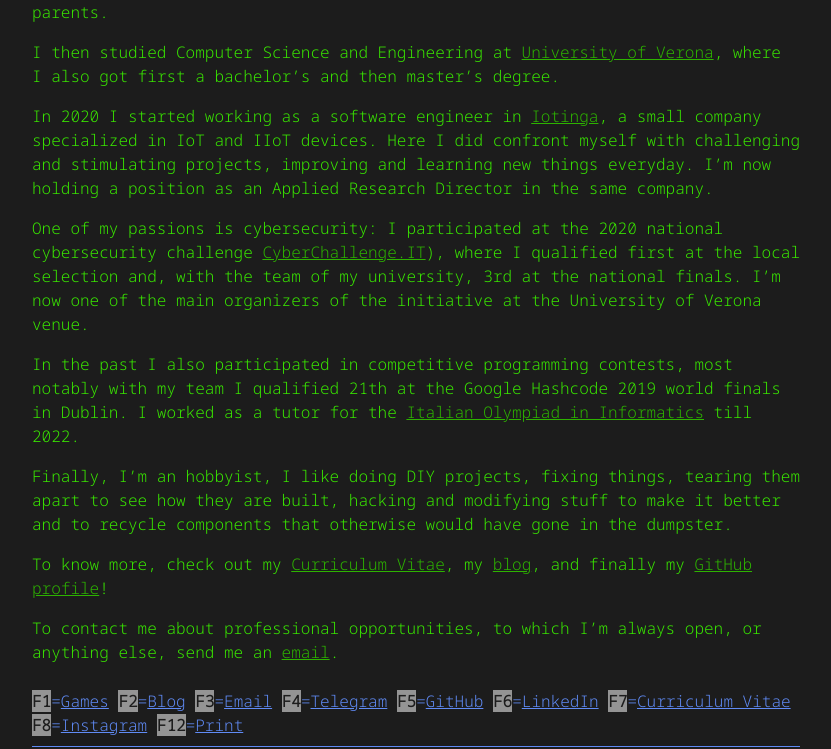
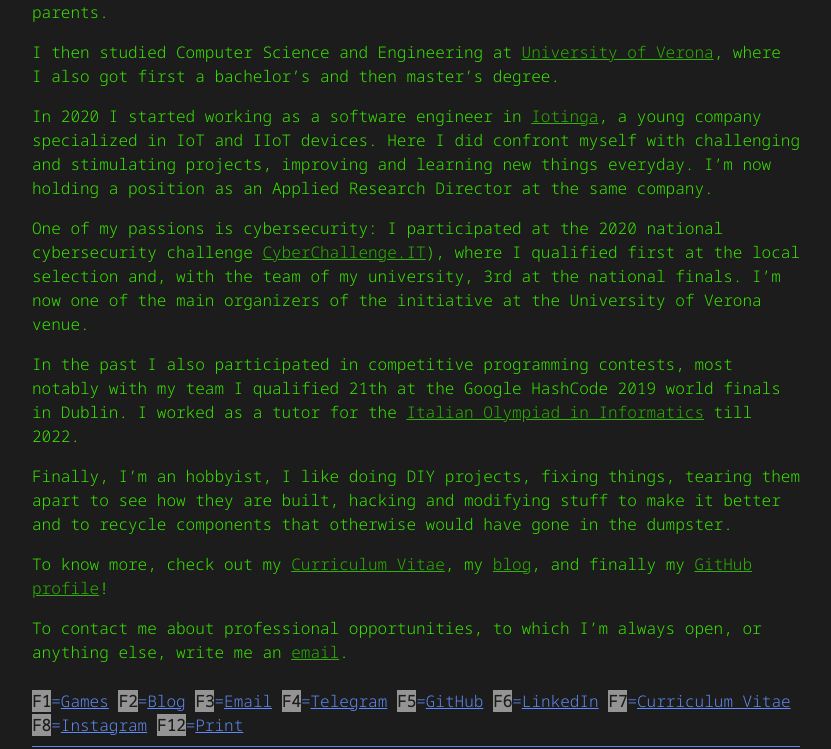
Before and after one commit to alerighi/alerighi.github.io, a Jekyll site: the page built from index.md, in a window 1280 px wide. Shown: the part 377-1126 px from the top of the page, without its empty margins (224-1055 px from the left). Built offline with Jekyll 4.4.1, drawn with Linux system fonts in a browser that asks for light colours.

Commit message:
update homepage

```diff
--- a/index.md
+++ b/index.md
@@ -59,9 +59,9 @@
 where I also got first a bachelor's and then master's degree.
 
 In 2020 I started working as a software engineer in [Iotinga](https://iotinga.it), a
-small company specialized in IoT and IIoT devices. Here I did confront myself with
+young company specialized in IoT and IIoT devices. Here I did confront myself with
 challenging and stimulating projects, improving and learning new things everyday.
-I'm now holding a position as an Applied Research Director in the same company.
+I'm now holding a position as an Applied Research Director at the same company.
 
 One of my passions is cybersecurity: I participated at the 2020 national cybersecurity
 challenge [CyberChallenge.IT](https://cyberchallenge.it)), where I qualified first at
@@ -69,15 +69,15 @@
 I'm now one of the main organizers of the initiative at the University of Verona venue.
 
 In the past I also participated in competitive programming contests, most notably with
-my team I qualified 21th at the Google Hashcode 2019 world finals in Dublin.
+my team I qualified 21th at the Google HashCode 2019 world finals in Dublin.
 I worked as a tutor for the [Italian Olympiad in Informatics](https://olimpiadi-informatica.it) till 2022.
 
 Finally, I'm an hobbyist, I like doing DIY projects, fixing things, tearing them apart to see how they
 are built, hacking and modifying stuff to make it better and to recycle components that otherwise would
 have gone in the dumpster.
 
-To know more, check out my [Curriculum Vitae](/cv/cv-alessandro-righi.pdf), my [blog](/blog), and finally my
-[GitHub profile](https://github.com/alerighi)!
+To know more, check out my [Curriculum Vitae](/cv/cv-alessandro-righi.pdf), my [blog](/blog),
+and finally my [GitHub profile](https://github.com/alerighi)!
 
-To contact me about professional opportunities, to which I'm always open, or anything else, send me an
-[email](mailto:alessandro.righi@alerighi.it).<span class="blink big-screen-only">█</span>
+To contact me about professional opportunities, to which I'm always open, or anything else,
+write me an [email](mailto:info@alerighi.it).<span class="blink big-screen-only">█</span>
```
Also changed, not shown: other parts of index.md (+1 -1 lines), Gemfile.lock.
